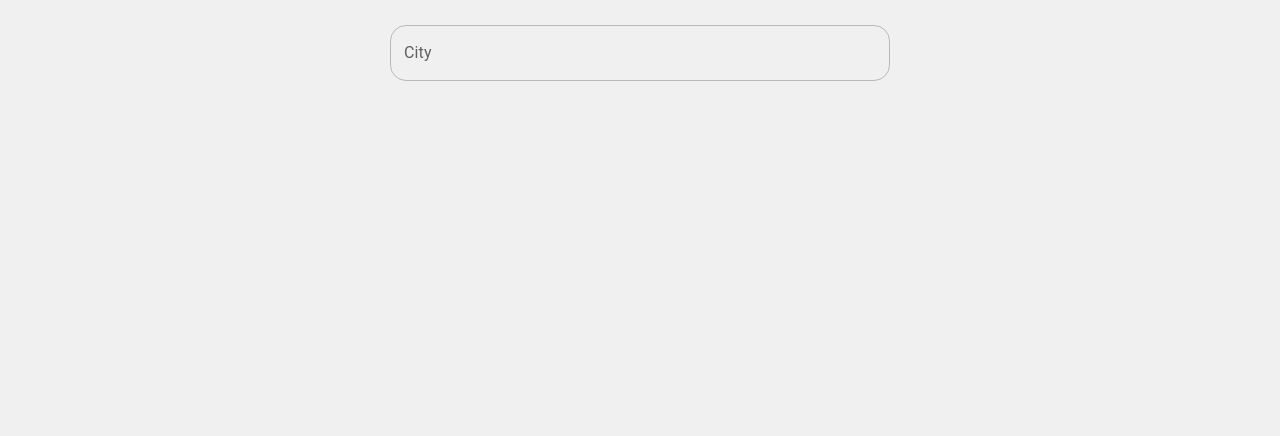
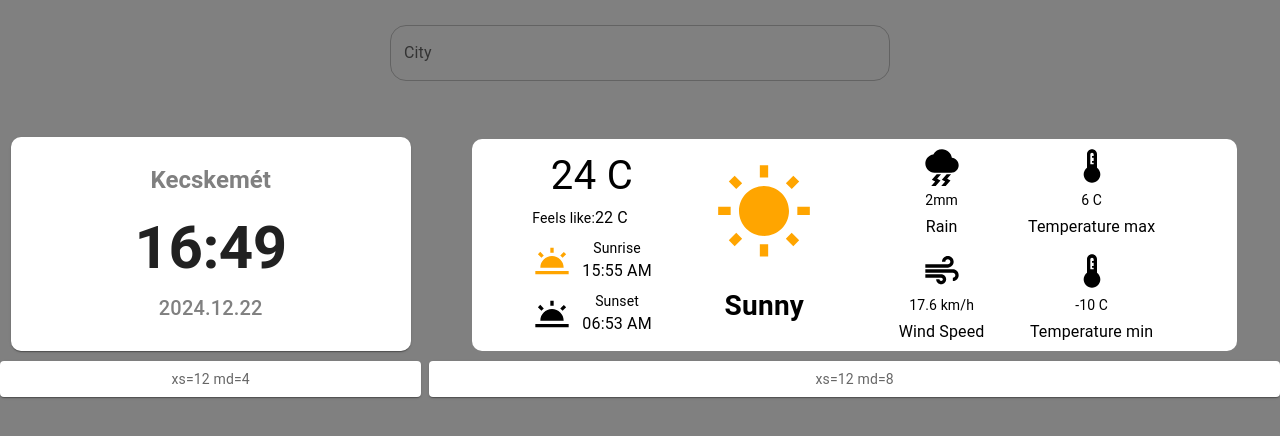
Before and after one commit to sz-adam/weather-react, a React (Vite) app: page / in a window 1280 px wide. Shown: the top 436 px of the page. Built offline with nearby package versions, Linux system fonts and the light colour scheme.

Commit message:
time and daily data style

```diff
--- /dev/null
+++ b/src/components/DailyWeather.jsx
@@ -0,0 +1,111 @@
+import { Box, Typography } from "@mui/material";
+import React from "react";
+import WbTwilightIcon from "@mui/icons-material/WbTwilight";
+import ThunderstormIcon from "@mui/icons-material/Thunderstorm";
+import AirIcon from "@mui/icons-material/Air";
+import ThermostatIcon from "@mui/icons-material/Thermostat";
+import Sunny from "./Sunny";
+import WeatherDetails from "./WeatherDetails";
+import SunriseReceipt from "./SunriseReceipt";
+
+function DailyWeather() {
+  return (
+    <Box
+      sx={{
+        padding: 0.9,
+        display: "flex",
+        flexDirection: "row",
+        justifyContent: "space-around",
+        backgroundColor: "#ffffff",
+        borderRadius: "10px",
+        margin: { xs: "6px", md: "2px" },
+        width: "90%",
+      }}
+    >
+      {/**Box 1 */}
+      <Box>
+        <Box>
+          <Typography
+            sx={{
+              textAlign: "center",
+              fontSize: {
+                xs: "20px",
+                sm: "30px",
+                md: "40px",
+              },
+            }}
+          >
+            24 C
+          </Typography>
+          <Box
+            sx={{ display: "flex", alignItems: "center", marginBottom: "8px" }}
+          >
+            <Typography sx={{ fontSize: { xs: "12px", sm: "14px" } }}>
+              Feels like:{" "}
+            </Typography>
+            <Typography sx={{ fontSize: { xs: "14px", sm: "16px" } }}>
+              22 C
+            </Typography>
+          </Box>
+        </Box>
+        <SunriseReceipt
+          icon={WbTwilightIcon}
+          value="15:55 AM"
+          label="Sunrise"
+          color="orange"
+        />
+        <SunriseReceipt
+          icon={WbTwilightIcon}
+          value="06:53 AM"
+          label="Sunset"
+          color="black"
+        />
+      </Box>
+      {/**Box 2 */}
+      <Sunny display={{ xs: "none", md: "flex" }} />
+      {/**Box 3 */}
+      <Box
+        sx={{
+          display: "flex",
+          justifyContent: "space-around",
+          width: {
+            xs: "65%",
+            md: "300px",
+          },
+        }}
+      >
+        <Box
+          sx={{
+            display: "flex",
+            flexDirection: "column",
+            justifyContent: "space-between",
+          }}
+        >
+          <WeatherDetails icon={ThunderstormIcon} value="2mm" label="Rain" />
+          <WeatherDetails icon={AirIcon} value="17.6 km/h" label="Wind Speed" />
+        </Box>
+        {/**Box 4 */}
+        <Box
+          sx={{
+            display: "flex",
+            flexDirection: "column",
+            justifyContent: "space-between",
+          }}
+        >
+          <WeatherDetails
+            icon={ThermostatIcon}
+            value="6 C"
+            label="Temperature max"
+          />
+          <WeatherDetails
+            icon={ThermostatIcon}
+            value="-10 C"
+            label="Temperature min"
+          />
+        </Box>
+      </Box>
+    </Box>
+  );
+}
+
+export default DailyWeather;
--- /dev/null
+++ b/src/components/Place.jsx
@@ -0,0 +1,44 @@
+import React from "react";
+import { Box, Typography, Paper } from "@mui/material";
+
+function Place() {
+  return (
+    <Box
+      sx={{
+        display: "flex",
+        flexDirection: "column",
+        alignItems: "center",
+        justifyContent: "center",
+      }}
+    >
+      <Paper
+        sx={{
+          padding: 3.4,
+          textAlign: "center",
+          borderRadius: "10px",
+          width: {
+            xs: "90%",
+            md: "400px",
+          },
+          backgroundColor: "#ffffff",
+        }}
+      >
+        <Typography
+          variant="h5"
+          sx={{ fontWeight: "bold", marginBottom: 2, color: "gray" }}
+        >
+          Kecskemét
+        </Typography>
+
+        <Typography variant="h2" sx={{ fontWeight: "bold" }}>
+          16:49
+        </Typography>
+        <Typography variant="h6" sx={{ marginTop: 1, color: "gray" }}>
+          2024.12.22
+        </Typography>
+      </Paper>
+    </Box>
+  );
+}
+
+export default Place;
--- /dev/null
+++ b/src/components/Sunny.jsx
@@ -0,0 +1,39 @@
+import { Box, Typography } from "@mui/material";
+import React from "react";
+import WbSunnyIcon from "@mui/icons-material/WbSunny";
+
+function Sunny({ display }) {
+  return (
+    <Box
+      sx={{
+        display: display,
+        flexDirection: "column",
+        justifyContent: "space-around",
+        alignItems: "center",
+        textAlign: "center",
+        backgroundColor: "white",
+        borderRadius: "10px",
+        margin: "6px",
+        width: {
+          xs: "90%",
+          md: "0%",
+        },
+      }}
+    >
+      <WbSunnyIcon
+        sx={{ color: "orange", fontSize: { xs: 60, sm: 80, md: 100 } }}
+      />
+      <Typography
+        sx={{
+          textAlign: "center",
+          fontSize: { xs: "16px",  md: "28px" },
+          fontWeight: "bold",
+        }}
+      >
+        Sunny
+      </Typography>
+    </Box>
+  );
+}
+
+export default Sunny;
--- /dev/null
+++ b/src/components/SunriseReceipt.jsx
@@ -0,0 +1,30 @@
+import { Box, Typography } from "@mui/material";
+import React from "react";
+
+function SunriseReceipt({ icon: Icon, value, label, color }) {
+  return (
+    <Box
+      sx={{
+        display: "flex",
+        flexDirection: { xs: "column", sm: "row" },
+        alignItems: "center",
+        marginBottom: "8px",
+        textAlign: "center",
+      }}
+    >
+      <Icon
+        sx={{ fontSize: { xs: 30, sm: 40 }, color: color, marginRight: "10px" }}
+      />
+      <Box>
+        <Typography sx={{ fontSize: { xs: "12px", sm: "14px" } }}>
+          {label}
+        </Typography>
+        <Typography sx={{ fontSize: { xs: "14px", sm: "16px" } }}>
+          {value}
+        </Typography>
+      </Box>
+    </Box>
+  );
+}
+
+export default SunriseReceipt;
--- /dev/null
+++ b/src/components/WeatherDetails.jsx
@@ -0,0 +1,20 @@
+import { Box, Typography } from "@mui/material";
+import React from "react";
+
+function WeatherDetails({ icon: Icon, value, label }) {
+  return (
+    <Box sx={{ textAlign: "center" }}>
+      <Icon sx={{ fontSize: { xs: 30, sm: 40 }, }} />
+      <Typography
+        sx={{ fontSize: { xs: "12px", sm: "14px" }, marginBottom: "4px" }}
+      >
+        {value}
+      </Typography>
+      <Typography sx={{ fontSize: { xs: "14px", sm: "16px" } }}>
+        {label}
+      </Typography>
+    </Box>
+  );
+}
+
+export default WeatherDetails;
--- a/src/pages/Weather.jsx
+++ b/src/pages/Weather.jsx
@@ -1,12 +1,68 @@
 import React from "react";
 import Input from "../components/Input";
-import { Typography } from "@mui/material";
+import Paper from "@mui/material/Paper";
+import Grid from "@mui/material/Grid2";
+import { styled } from "@mui/material/styles";
+import Place from "../components/Place";
+import DailyWeather from "../components/DailyWeather";
+import { Box } from "@mui/material";
+
+import Sunny from "../components/Sunny";
+
+const Item = styled(Paper)(({ theme }) => ({
+  backgroundColor: "#fff",
+  ...theme.typography.body2,
+  padding: theme.spacing(1),
+  textAlign: "center",
+  color: theme.palette.text.secondary,
+  ...theme.applyStyles("dark", {
+    backgroundColor: "#1A2027",
+  }),
+}));
 
 function Weather() {
   return (
-    <div style={{ backgroundColor: "#f0f0f0", height:"100vh" }}>
+    <Box
+      style={{
+        backgroundColor: "rgb(128, 128, 128)",
+        height: "100vh",
+        width: "100%",
+      }}
+    >
       <Input />
-    </div>
+      <div>
+        <Box sx={{ flexGrow: 1, marginTop: "56px" }}>
+          <Grid container spacing={1}>
+            <Grid size={{ xs: 12, md: 4 }}>
+              <Place />
+            </Grid>
+            <Grid
+              size={{ xs: 12, md: 8 }}
+              sx={{
+                display: "flex",
+                flexDirection:{
+                  xs:"column",
+                  md:"none"
+                },
+                justifyContent: "center",
+                alignItems: "center",
+
+              }}
+            >
+              {/**Box 2 sm megjelenítés */}
+              <Sunny display={{ xs: "flex", md: "none" }} />
+              <DailyWeather />
+            </Grid>
+            <Grid size={{ xs: 12, md: 4 }}>
+              <Item>xs=12 md=4</Item>
+            </Grid>
+            <Grid size={{ xs: 12, md: 8 }}>
+              <Item>xs=12 md=8</Item>
+            </Grid>
+          </Grid>
+        </Box>
+      </div>
+    </Box>
   );
 }
 
```
